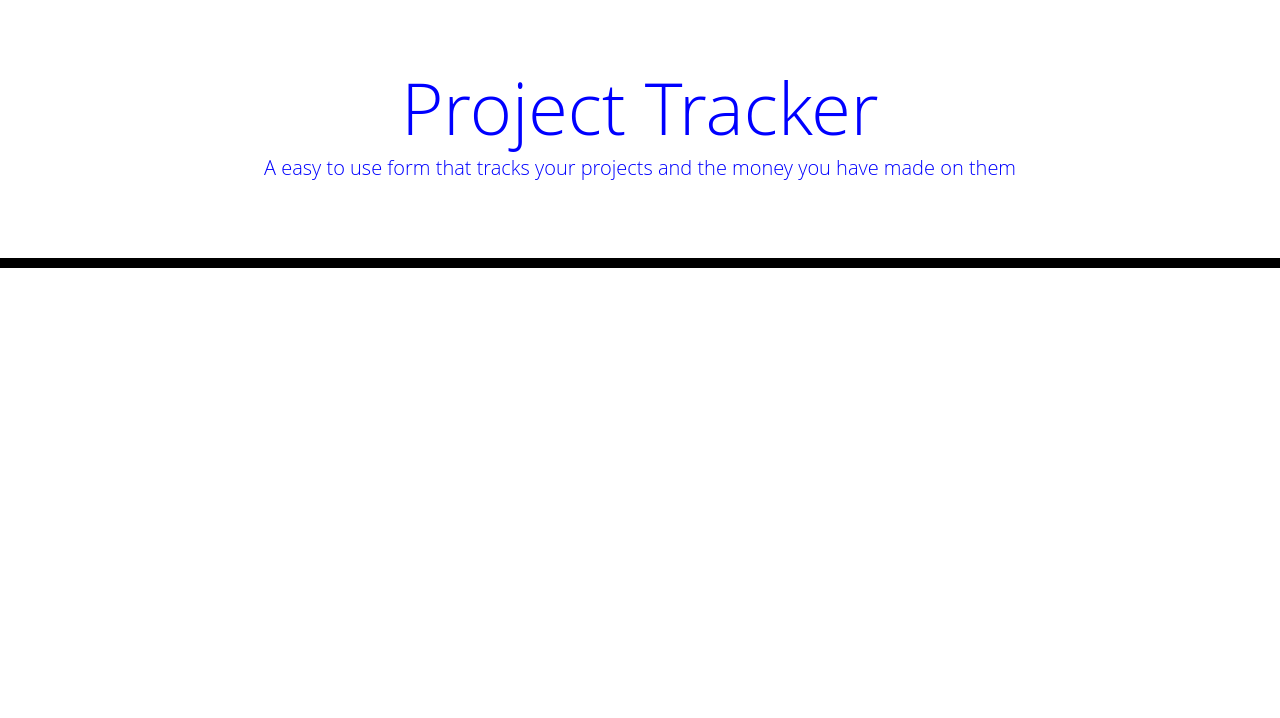
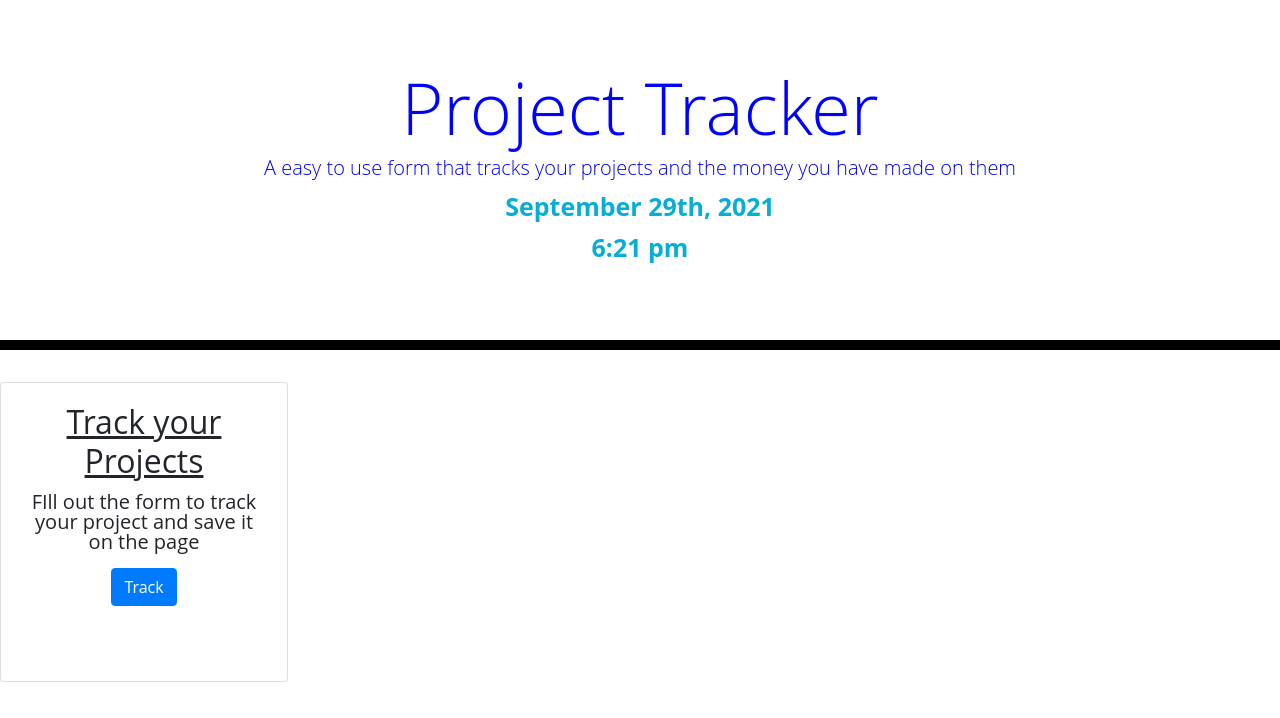
Before and after one commit to DerekBanister/project-tracker, a plain HTML site: page index.html in a window 1280 px wide. Drawn offline with nearby package versions, Linux system fonts and the light colour scheme.

Commit message:
time tracker and html/css styling

```diff
--- a/index.html
+++ b/index.html
@@ -21,6 +21,15 @@
       </header>
 
 
+      <div class="card text-center trackCard" style="width: 18rem;">
+        <div class="card-body">
+          <h2 class="card-title">Track your Projects</h2>
+          <p class="card-text">FIll out the form to track your project and save it on the page</p>
+          <a href="#" class="btn btn-primary trackBtn">Track</a>
+        </div>
+      </div>
+
+
 
 
 
--- a/script.js
+++ b/script.js
@@ -1,2 +1,7 @@
 // Pseudocode
 //
+var today = moment();
+
+
+$(".currentDay").text(today.format("MMMM Do, YYYY"));
+$(".timeToday").text(today.format("h:mm a"));
--- a/style.css
+++ b/style.css
@@ -12,3 +12,24 @@ body {
     border-radius: 0;
     border-bottom: 10px solid black;
   }
+  .trackCard {
+      font-size: 20px;
+      height: 300px;
+  }
+  h2 {
+      text-decoration: underline;
+  }
+  .trackBtn {
+
+  }
+
+  .currentDay {
+    color: #06AED5;
+    font-size: 25px;
+    font-weight: bold;
+  }
+  .timeToday {
+    color: #06AED5;
+    font-size: 25px;
+    font-weight: bold;
+  }
```
